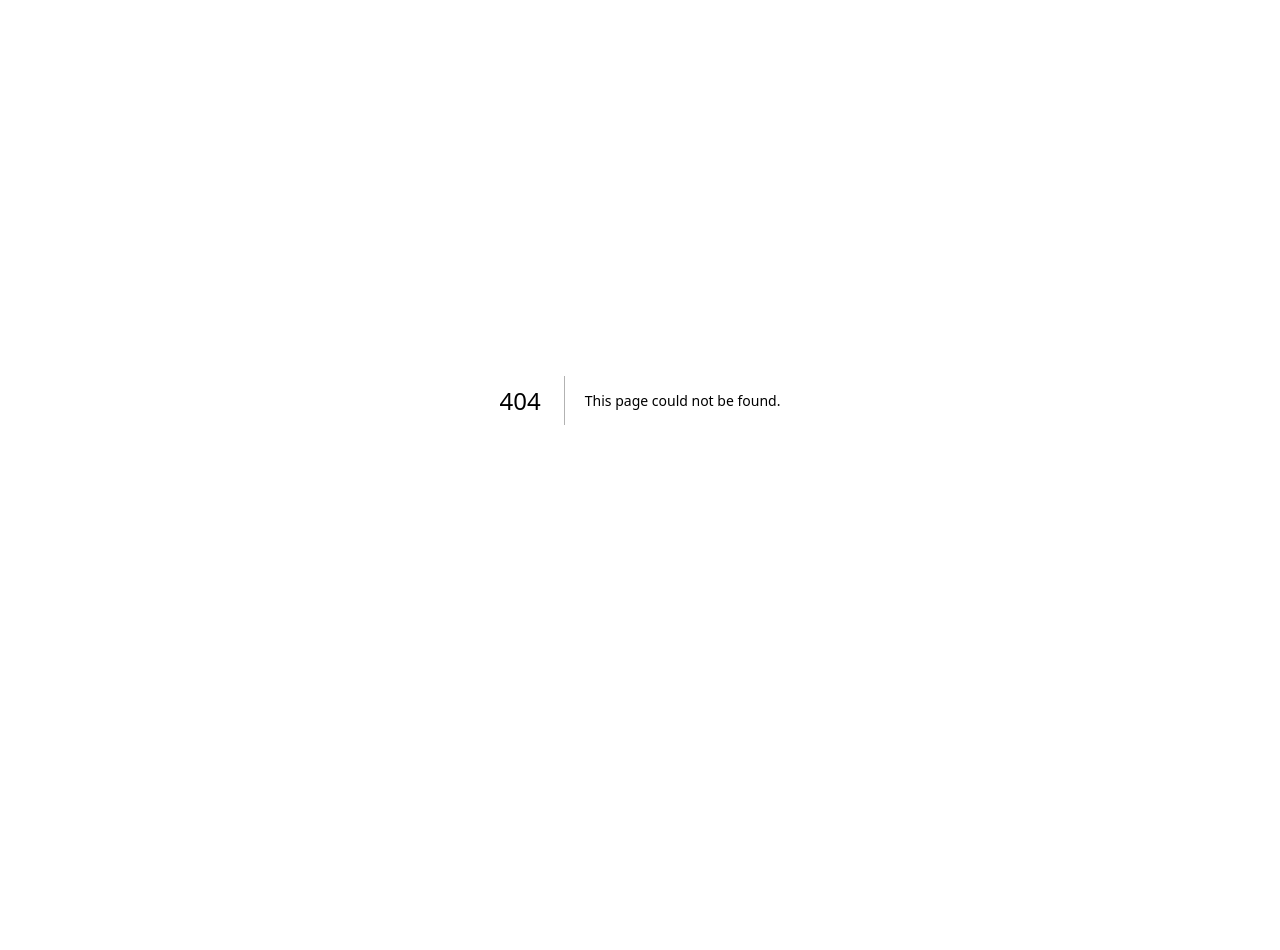
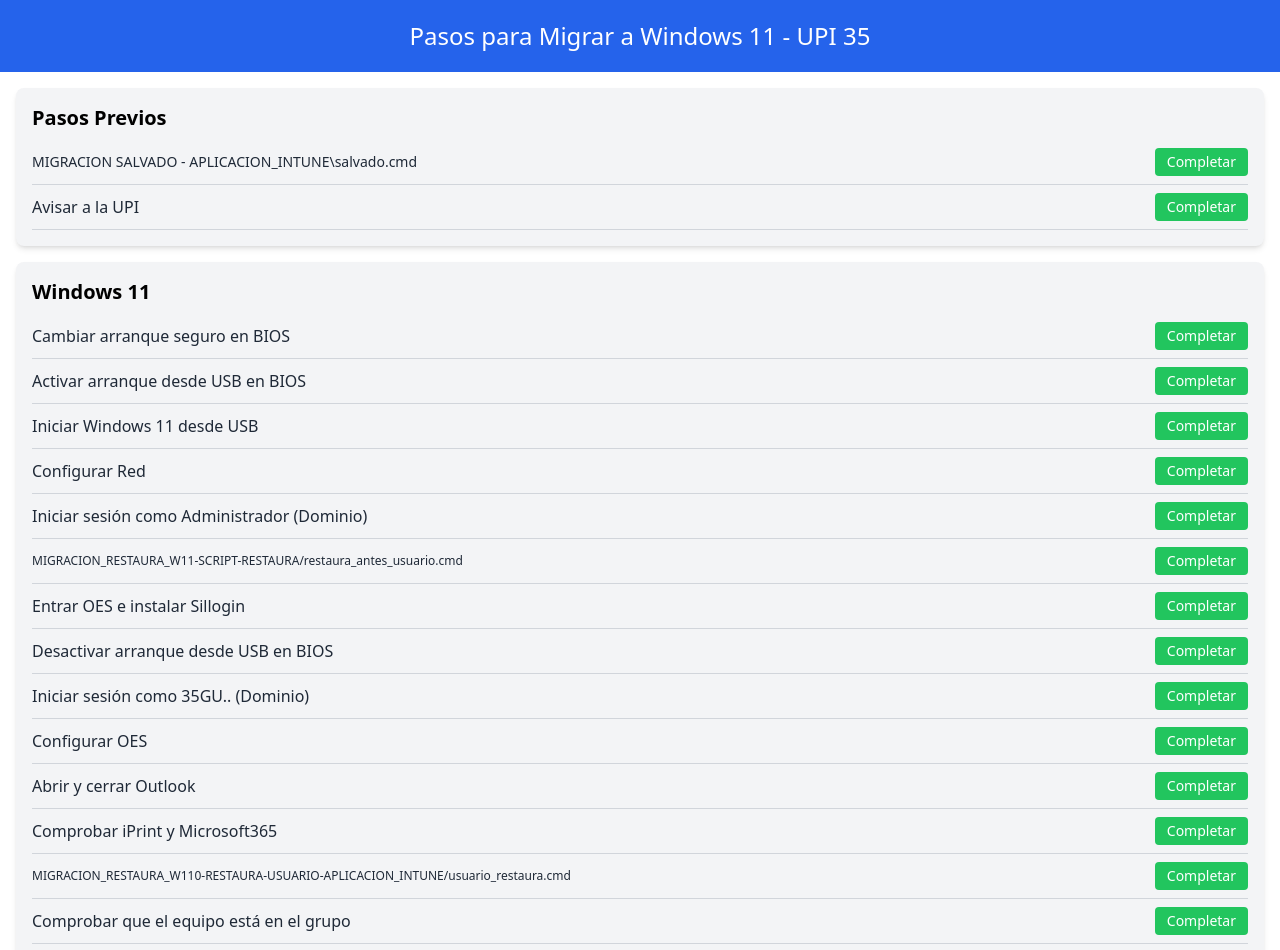
Before and after one commit to AbelFalcon/personal-website, a Next.js app: page /upi in a window 1280 px wide. Before the commit this address had no page. Shown: the top 950 px of the page. Before the commit the page ends 800 px from the top, so only its background shows below. Built offline with nearby package versions, Linux system fonts and the light colour scheme.

Commit message:
new eoute

```diff
--- a/src/app/globals.css
+++ b/src/app/globals.css
@@ -45,7 +45,7 @@
     background-color: #121212;
   }
 
-  & h1, & h2, & h3, & h4, & h5, & h6 {
+  & h1, & h3, & h4, & h5, & h6 {
     color: #e2e8f0;
   }
 
--- /dev/null
+++ b/src/app/upi/page.jsx
@@ -0,0 +1,77 @@
+"use client";
+import { useState } from "react";
+
+export default function MigrationSteps () {
+  const steps = [
+    { id: "step0", text: "MIGRACION SALVADO - APLICACION_INTUNE\\salvado.cmd", fontSize: "text-sm" },
+    { id: "step1", text: "Avisar a la UPI" },
+    { id: "step2", text: "Cambiar arranque seguro en BIOS" },
+    { id: "step3", text: "Activar arranque desde USB en BIOS" },
+    { id: "step4", text: "Iniciar Windows 11 desde USB" },
+    { id: "step5", text: "Configurar Red" },
+    { id: "step6", text: "Iniciar sesión como Administrador (Dominio)" },
+    { id: "step7", text: "MIGRACION_RESTAURA_W11-SCRIPT-RESTAURA/restaura_antes_usuario.cmd", fontSize: "text-xs" },
+    { id: "step8", text: "Entrar OES e instalar Sillogin" },
+    { id: "step9", text: "Desactivar arranque desde USB en BIOS" },
+    { id: "step10", text: "Iniciar sesión como 35GU.. (Dominio)" },
+    { id: "step11", text: "Configurar OES" },
+    { id: "step12", text: "Abrir y cerrar Outlook" },
+    { id: "step13", text: "Comprobar iPrint y Microsoft365" },
+    { id: "step14", text: "MIGRACION_RESTAURA_W110-RESTAURA-USUARIO-APLICACION_INTUNE/usuario_restaura.cmd", fontSize: "text-xs" },
+    { id: "step15", text: "Comprobar que el equipo está en el grupo" },
+    { id: "step16", text: "Agregar VPN en Ivanti" },
+    { id: "step17", text: "Comprobar zona horaria" },
+    { id: "step18", text: "Revisar y eliminar duplicados W10 de la consola de Microclaudia" },
+  ];
+
+  const [completedSteps, setCompletedSteps] = useState({});
+
+  const toggleComplete = (id) => {
+    setCompletedSteps((prev) => ({
+      ...prev,
+      [id]: !prev[id],
+    }));
+  };
+
+  return (
+    <div className="font-sans bg-[#ffff] min-h-screen">
+      <h1 className="bg-blue-600 text-white text-center py-5 text-2xl">
+        Pasos para Migrar a Windows 11 - UPI 35
+      </h1>
+
+      <div className="p-4">
+        <StepSection title="Pasos Previos" steps={steps.slice(0, 2)} completedSteps={completedSteps} toggleComplete={toggleComplete} />
+        <StepSection title="Windows 11" steps={steps.slice(2, 18)} completedSteps={completedSteps} toggleComplete={toggleComplete} />
+        <StepSection title="Tareas Posteriores" steps={steps.slice(18)} completedSteps={completedSteps} toggleComplete={toggleComplete} />
+      </div>
+
+      <footer className="text-center text-sm p-4 text-gray-700">Abel Falcon Espino</footer>
+    </div>
+  );
+}
+
+function StepSection({ title, steps, completedSteps, toggleComplete }) {
+  return (
+    <div className="bg-gray-100 rounded-lg shadow-md mb-4 p-4">
+      <h2 className="text-xl mb-2 text-[#000] font-bold">{title}</h2>
+      {steps.map((step) => (
+        <div
+          key={step.id}
+          className={`flex items-center justify-between py-2 border-b border-gray-300 ${completedSteps[step.id] ? "line-through text-gray-500" : ""}`}
+        >
+          <div className={`${step.fontSize || "text-base"} ${completedSteps[step.id] ? "text-gray-500" : "text-gray-800"}`}>
+            {step.text}
+          </div>
+          <button
+            onClick={() => toggleComplete(step.id)}
+            className={`text-white rounded px-3 py-1 text-sm ${
+              completedSteps[step.id] ? "bg-gray-400" : "bg-green-500"
+            }`}
+          >
+            {completedSteps[step.id] ? "Completado" : "Completar"}
+          </button>
+        </div>
+      ))}
+    </div>
+  );
+}
```
